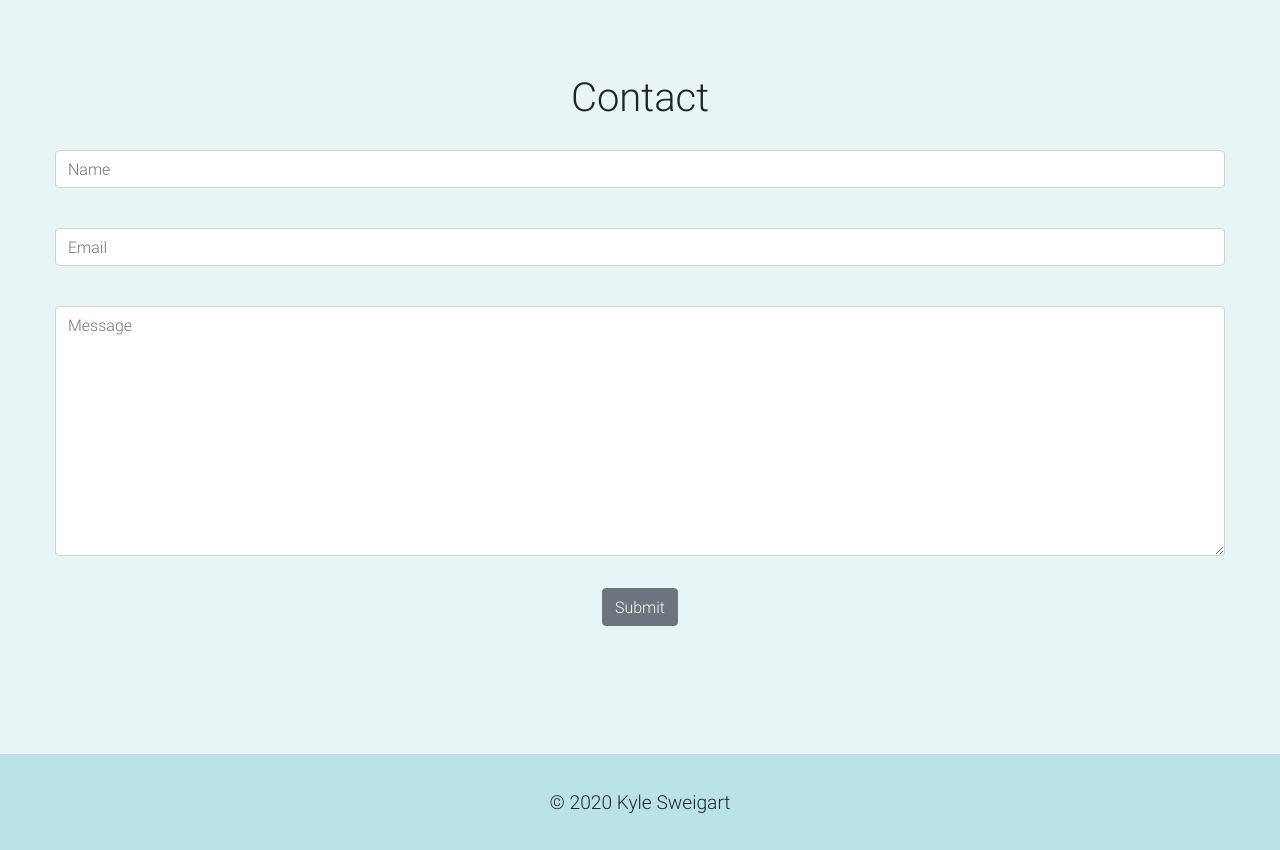
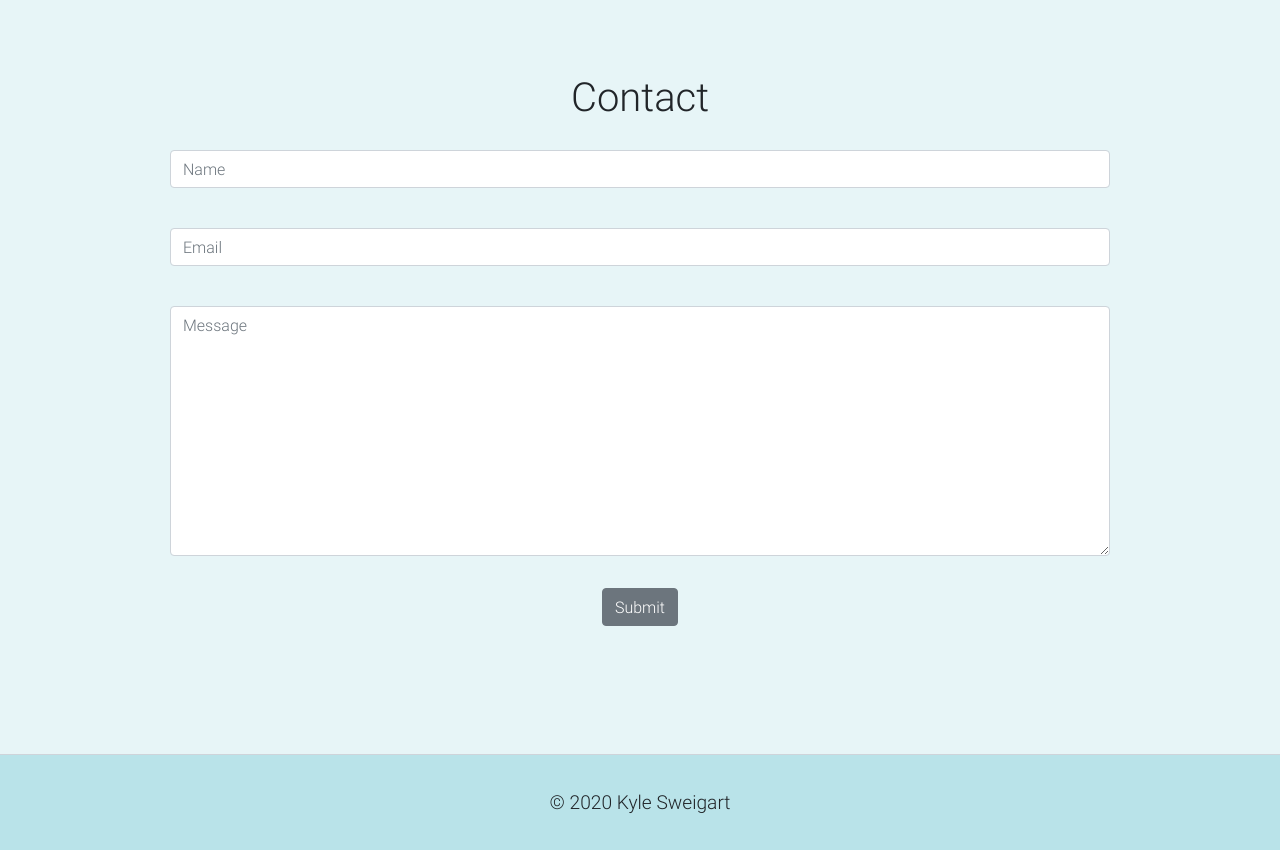
Before and after one commit to kasweigart/kylesweigart.com, a React (Create React App) app in the folder client/: page / in a window 1280 px wide. Shown: the part 2320-3170 px from the top of the page. Built offline with nearby package versions, Linux system fonts and the light colour scheme.

Commit message:
width adj contact form

```diff
--- a/client/src/css/App.css
+++ b/client/src/css/App.css
@@ -304,7 +304,7 @@ font-size: 2.5em;
     width: 1170px;
   }
   .contactContent {
-    width: 1170px;
+    width: 940px;
   }
   .welcome {
     width: 1170px;
```
Also changed, not shown: 1 other file (tests, documents, lock files or other folders).
